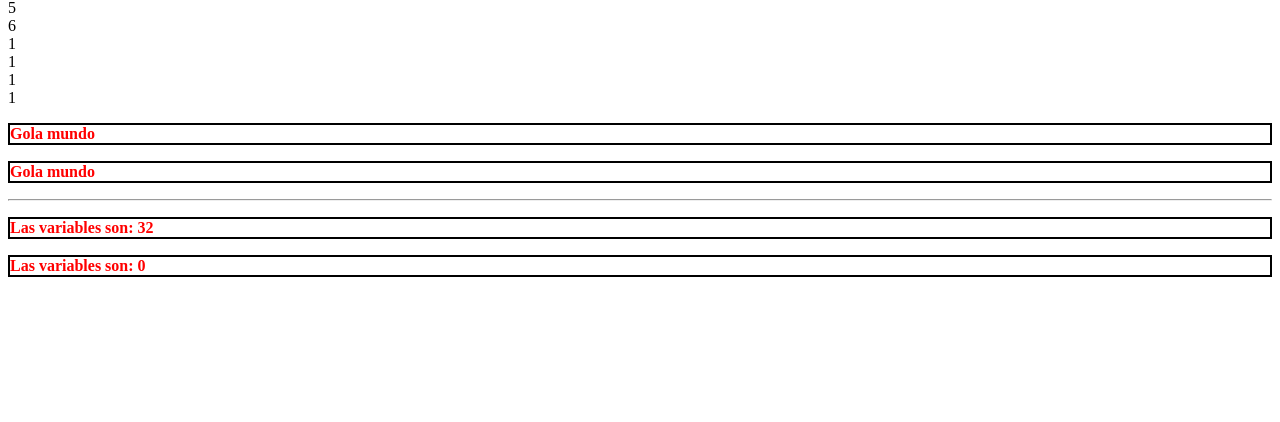
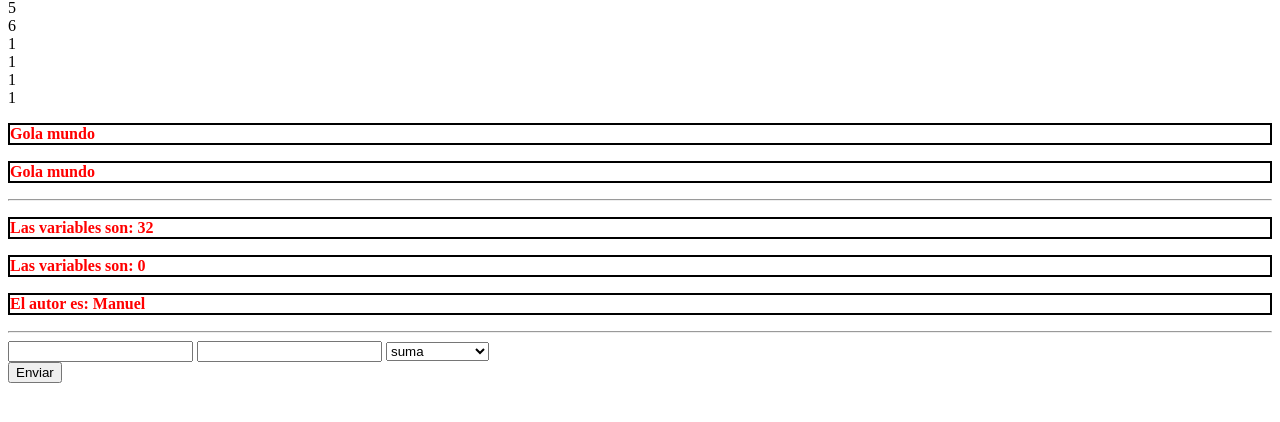
Before and after one commit to Bylopz9/TutorialPHP, a PHP site: page / in a window 1280 px wide. Shown: the part 261-683 px from the top of the page. Run offline with PHP 8.4, Linux system fonts and the light colour scheme.

Commit message:
COperadores matematicos #1 Minicalculadora

```diff
--- a/index.php
+++ b/index.php
@@ -105,8 +105,75 @@ $resultado1=strcasecmp($compara1,$compara2);
 
 echo "<P class=\" color\"> Las variables son: $resultado1</P>";
 
+/* CONSTANTES */
+
+define("AUTOR","Manuel",true);
+
+echo "<P class=\" color\"> El autor es: " . AUTOR . "</P>";
+
+/* Las constantes no se pueden redefinir */
+
+/*  */
+?>
+<hr>
+<form name="Cualculadora" action="" method="post">
+<div class="contenedor">
+<label for="num1"></label>
+<input type="text" name="num1" id="num1">
+<label for="num2"></label>
+<input type="text" name="num2" id="num2">
+<label for="oper"></label>
+<select name="oper" id="oper">
+<option >suma</option>
+<option >resta</option>
+<option >multiplicacion</option>
+<option >dividir</option>
+<option >modulo</option>
+</select>
+</div>
+
+<div>
+<input type="submit" name="boton" id="boton" value="Enviar" onclick="prueba">
+</div>
+
+</form>
+<br>
+<?php
+
+if (isset($_POST["boton"])){
+
+    $nume1=$_POST["num1"];
+    $nume2=$_POST["num2"];
+    $operacion=$_POST["oper"];
+
+    if(!strcmp("suma",$operacion)){
+
+        echo"<h1 class=\"color\"> El resultado es: " . ($nume1 + $nume2) . "</h1>";
+    }
+
+    if(!strcmp("resta",$operacion)){
+
+        echo"<h1 class=\"color\"> El resultado es: " . ($nume1 - $nume2) . "</h1>";
+    }
+
+    if(!strcmp("multiplicacion",$operacion)){
+
+        echo"<h1 class=\"color\"> El resultado es: " . ($nume1 * $nume2) . "</h1>";
+    }
+    if(!strcmp("dividir",$operacion)){
+
+        echo"<h1 class=\"color\"> El resultado es: " . ($nume1 / $nume2) . "</h1>";
+    }
+    if(!strcmp("modulo",$operacion)){
+
+        echo"<h1 class=\"color\"> El resultado es: " . ($nume1 % $nume2) . "</h1>";
+    }
+
+}
+
 
 ?>
 
+
 </body>
 </html>
```
